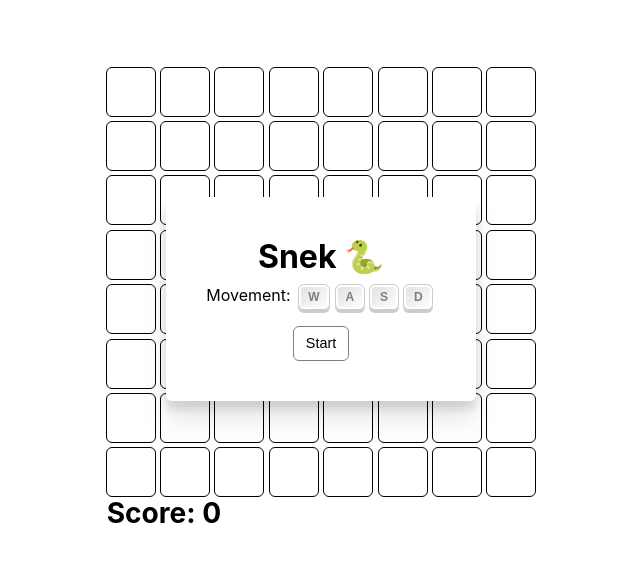
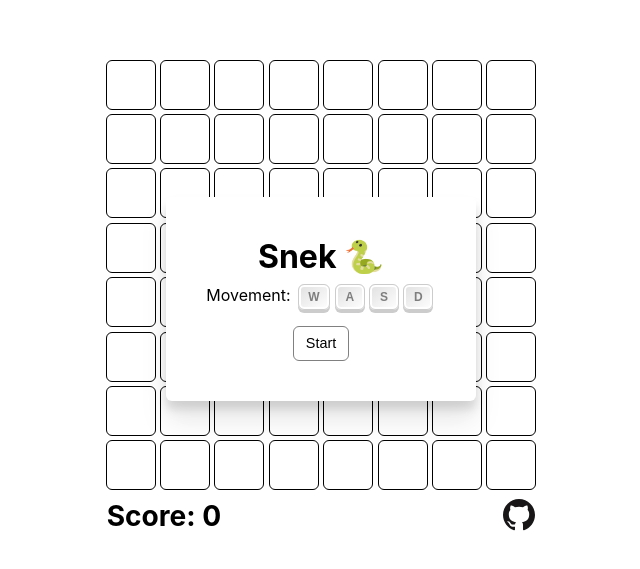
Before and after one commit to Kapatid/snek-game, a plain HTML site: page index.html in a window 1280 px wide. Shown: the part 101-670 px from the top of the page, without its empty margins (319-959 px from the left). Drawn offline with Linux system fonts and the light colour scheme.

Commit message:
Github link

```diff
--- a/index.html
+++ b/index.html
@@ -19,7 +19,37 @@
     <div id="root">
       <div>
         <div id="grid"></div>
-        <h3 id="score">Score: 0</h3>
+        <div
+          style="
+            width: 100%;
+            display: flex;
+            justify-content: space-between;
+            margin-top: 10px;
+          "
+        >
+          <h3 id="score">Score: 0</h3>
+          <a href="https://github.com/Kapatid/snek-game" target="_blank">
+            <svg
+              style="cursor: pointer;"
+              enable-background="new 0 0 32 32"
+              height="32px"
+              id="Layer_1"
+              version="1.0"
+              viewBox="0 0 32 32"
+              width="32px"
+              xml:space="preserve"
+              xmlns="http://www.w3.org/2000/svg"
+              xmlns:xlink="http://www.w3.org/1999/xlink"
+            >
+              <path
+                clip-rule="evenodd"
+                d="M16.003,0C7.17,0,0.008,7.162,0.008,15.997  c0,7.067,4.582,13.063,10.94,15.179c0.8,0.146,1.052-0.328,1.052-0.752c0-0.38,0.008-1.442,0-2.777  c-4.449,0.967-5.371-2.107-5.371-2.107c-0.727-1.848-1.775-2.34-1.775-2.34c-1.452-0.992,0.109-0.973,0.109-0.973  c1.605,0.113,2.451,1.649,2.451,1.649c1.427,2.443,3.743,1.737,4.654,1.329c0.146-1.034,0.56-1.739,1.017-2.139  c-3.552-0.404-7.286-1.776-7.286-7.906c0-1.747,0.623-3.174,1.646-4.292C7.28,10.464,6.73,8.837,7.602,6.634  c0,0,1.343-0.43,4.398,1.641c1.276-0.355,2.645-0.532,4.005-0.538c1.359,0.006,2.727,0.183,4.005,0.538  c3.055-2.07,4.396-1.641,4.396-1.641c0.872,2.203,0.323,3.83,0.159,4.234c1.023,1.118,1.644,2.545,1.644,4.292  c0,6.146-3.74,7.498-7.304,7.893C19.479,23.548,20,24.508,20,26c0,2,0,3.902,0,4.428c0,0.428,0.258,0.901,1.07,0.746  C27.422,29.055,32,23.062,32,15.997C32,7.162,24.838,0,16.003,0z"
+                fill="#181616"
+                fill-rule="evenodd"
+              />
+            </svg>
+          </a>
+        </div>
       </div>
     </div>
 
```
